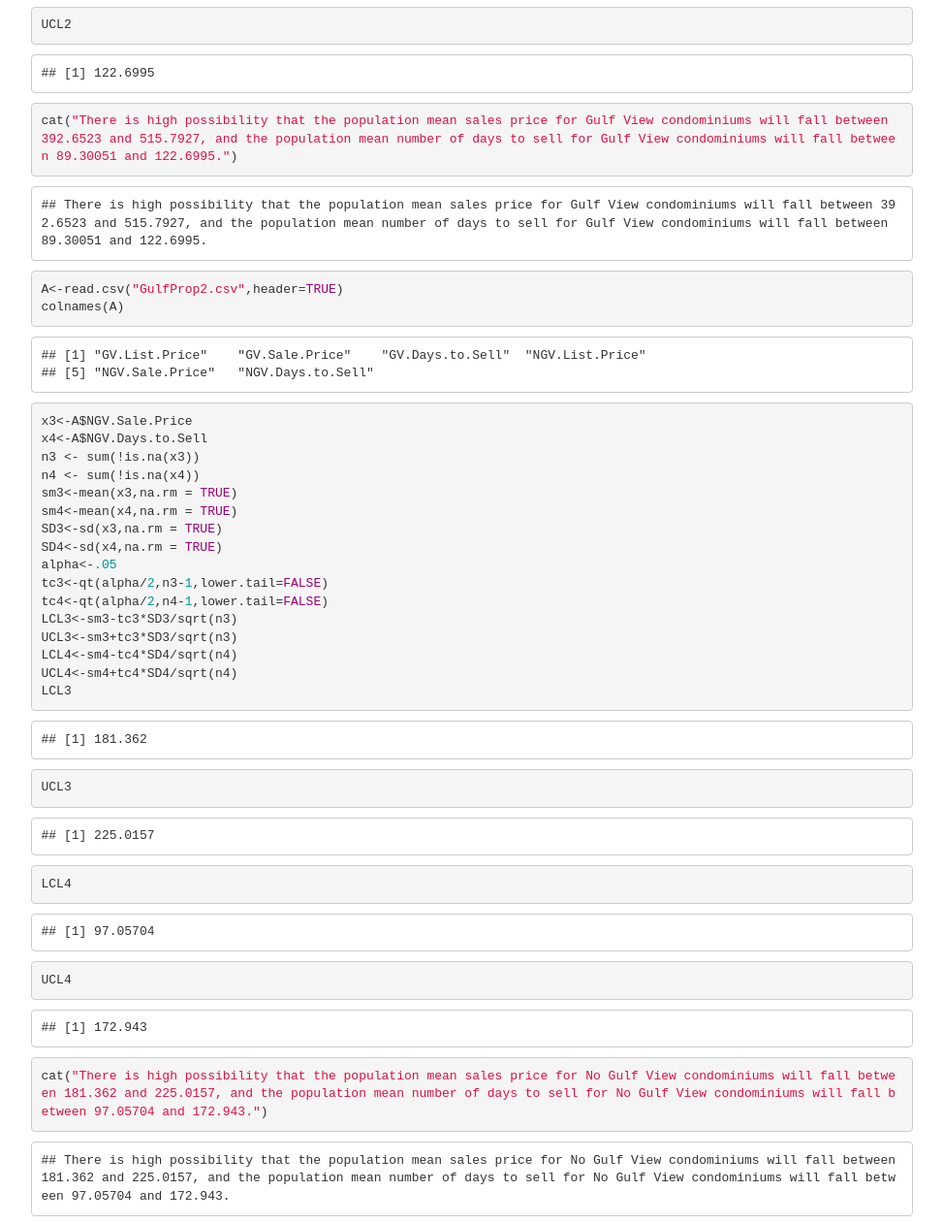
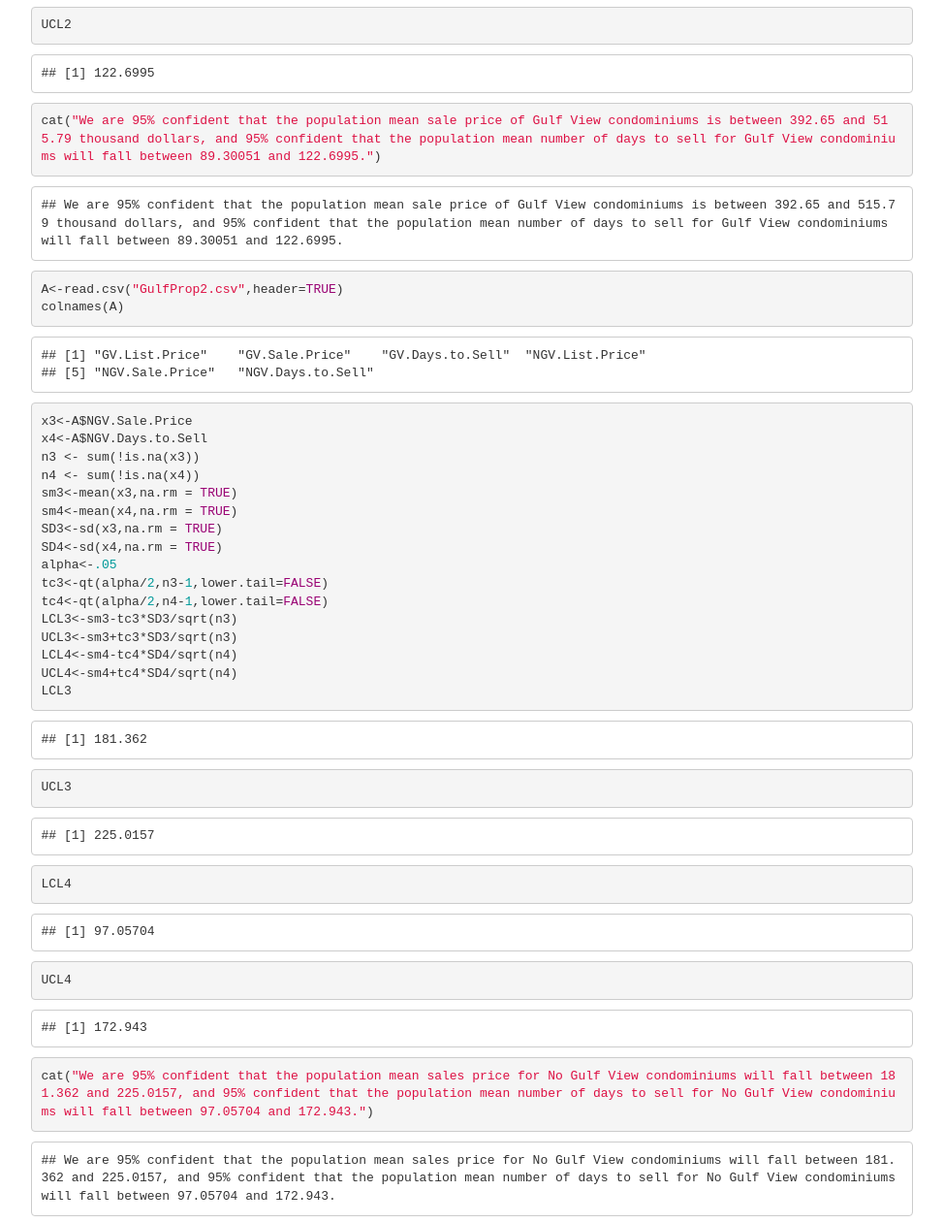
Before and after one commit to Cindyxie666/cindy.github.io, a plain HTML site: page index.html in a window 1280 px wide. Shown: the part 807-2068 px from the top of the page at 97% size, without its empty margins (153-1126 px from the left). Drawn offline with nearby package versions, Linux system fonts and the light colour scheme; some packages are replaced by stand-ins of ours.

Commit message:
Update index.html

```diff
--- a/index.html
+++ b/index.html
@@ -1653,8 +1653,8 @@ LCL1</code></pre>
 <pre><code>## [1] 89.30051</code></pre>
 <pre class="r"><code>UCL2</code></pre>
 <pre><code>## [1] 122.6995</code></pre>
-<pre class="r"><code>cat(&quot;There is high possibility that the population mean sales price for Gulf View condominiums will fall between 392.6523 and 515.7927, and the population mean number of days to sell for Gulf View condominiums will fall between 89.30051 and 122.6995.&quot;)</code></pre>
-<pre><code>## There is high possibility that the population mean sales price for Gulf View condominiums will fall between 392.6523 and 515.7927, and the population mean number of days to sell for Gulf View condominiums will fall between 89.30051 and 122.6995.</code></pre>
+<pre class="r"><code>cat(&quot;We are 95% confident that the population mean sale price of Gulf View condominiums is between 392.65 and 515.79 thousand dollars, and 95% confident that the population mean number of days to sell for Gulf View condominiums will fall between 89.30051 and 122.6995.&quot;)</code></pre>
+<pre><code>## We are 95% confident that the population mean sale price of Gulf View condominiums is between 392.65 and 515.79 thousand dollars, and 95% confident that the population mean number of days to sell for Gulf View condominiums will fall between 89.30051 and 122.6995.</code></pre>
 <pre class="r"><code>A&lt;-read.csv(&quot;GulfProp2.csv&quot;,header=TRUE)
 colnames(A)</code></pre>
 <pre><code>## [1] &quot;GV.List.Price&quot;    &quot;GV.Sale.Price&quot;    &quot;GV.Days.to.Sell&quot;  &quot;NGV.List.Price&quot;
@@ -1682,8 +1682,8 @@ LCL3</code></pre>
 <pre><code>## [1] 97.05704</code></pre>
 <pre class="r"><code>UCL4</code></pre>
 <pre><code>## [1] 172.943</code></pre>
-<pre class="r"><code>cat(&quot;There is high possibility that the population mean sales price for No Gulf View condominiums will fall between 181.362 and 225.0157, and the population mean number of days to sell for No Gulf View condominiums will fall between 97.05704 and 172.943.&quot;)</code></pre>
-<pre><code>## There is high possibility that the population mean sales price for No Gulf View condominiums will fall between 181.362 and 225.0157, and the population mean number of days to sell for No Gulf View condominiums will fall between 97.05704 and 172.943.</code></pre>
+<pre class="r"><code>cat(&quot;We are 95% confident that the population mean sales price for No Gulf View condominiums will fall between 181.362 and 225.0157, and 95% confident that the population mean number of days to sell for No Gulf View condominiums will fall between 97.05704 and 172.943.&quot;)</code></pre>
+<pre><code>## We are 95% confident that the population mean sales price for No Gulf View condominiums will fall between 181.362 and 225.0157, and 95% confident that the population mean number of days to sell for No Gulf View condominiums will fall between 97.05704 and 172.943.</code></pre>
 <pre class="r"><code>n&lt;-170+166+82
 k1&lt;-170
 k2&lt;-166
```
